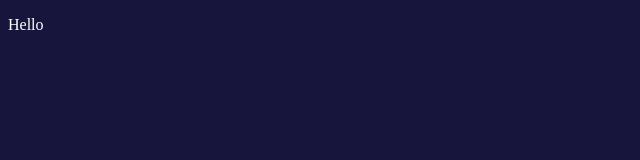
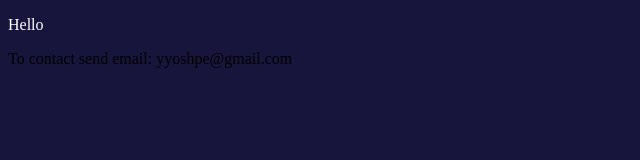
Before and after one commit to yyoshpe/yyoshpe.github.com, a plain HTML site: page index.html in a window 1280 px wide. Shown: the whole page, without its empty margins (0-640 px from the left). Drawn offline with Linux system fonts and the light colour scheme.

Commit message:
Update index.html

```diff
--- a/index.html
+++ b/index.html
@@ -15,5 +15,6 @@
 </head>
 <body bgcolor='#18153c'>
 <p><font color='#fff'>Hello</font>
+<p>To contact send email: yyoshpe@gmail.com
 </body>
 </html>
```
